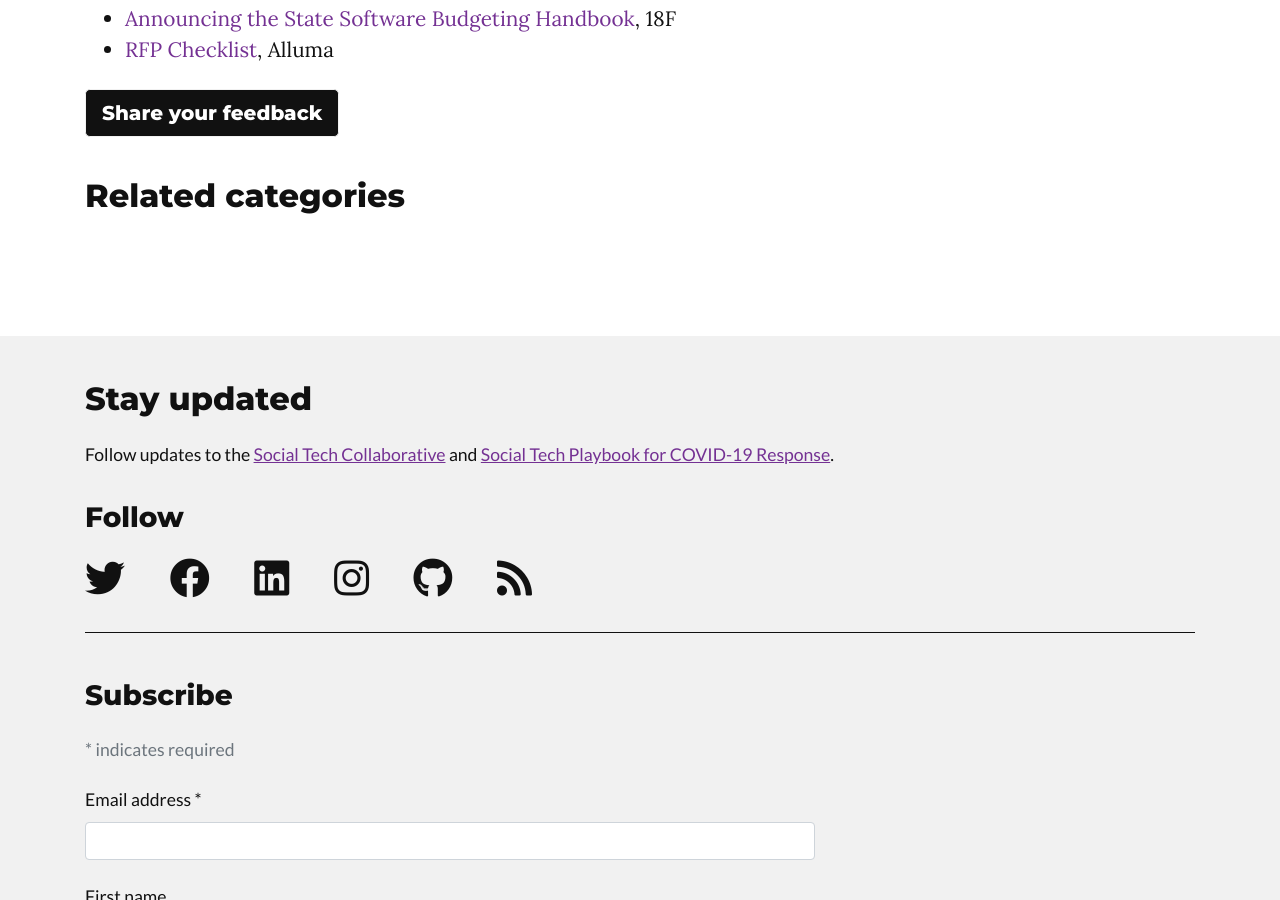
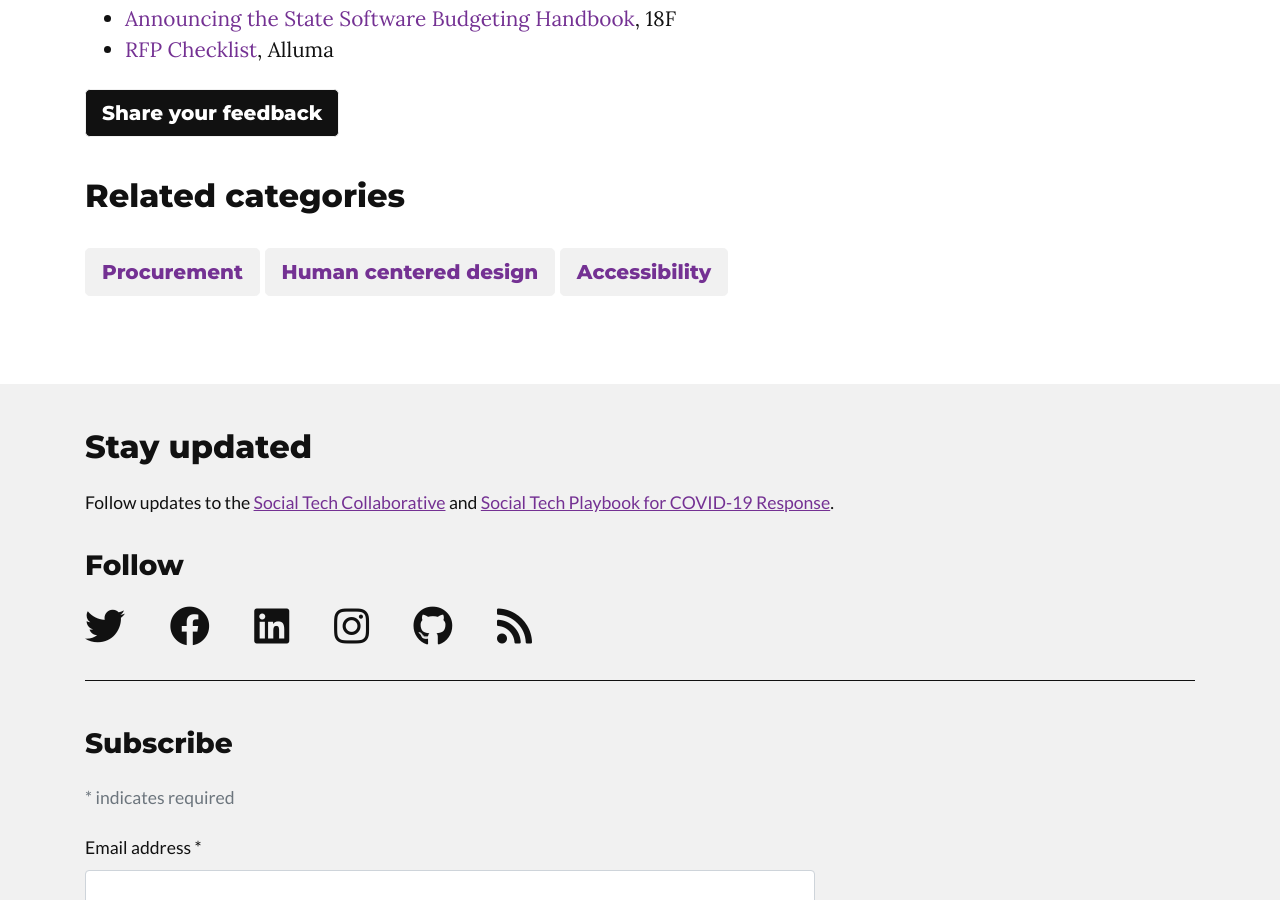
Before and after one commit to Social-Tech-Collab/socialtechcollaborative, a Jekyll site: the page built from _posts/2020-05-04-human-centered-procurement.md, in a window 1280 px wide and 900 px high, scrolled down 3463 px. Built offline with Jekyll 4.4.1, drawn with Linux system fonts in a browser that asks for light colours; nearby versions of some CDN libraries; some web fonts are replaced; comment, search, counter and statistics services are not loaded.

Commit message:
Update 2020-05-04-human-centered-procurement.md

```diff
--- a/_posts/2020-05-04-human-centered-procurement.md
+++ b/_posts/2020-05-04-human-centered-procurement.md
@@ -1,7 +1,7 @@
 ---
 title: "Improve Request for Proposals (RFPs) to deliver human-centered services"
 box_title: "Improve RFPs to deliver human-centered services"
-categories: #["Mobile","Renewals","Document handling","Interviews"]
+categories: ["Procurement","Human centered design","Accessibility"]
 date: 2020-5-4
 comments: true
 # image: example.png
```
